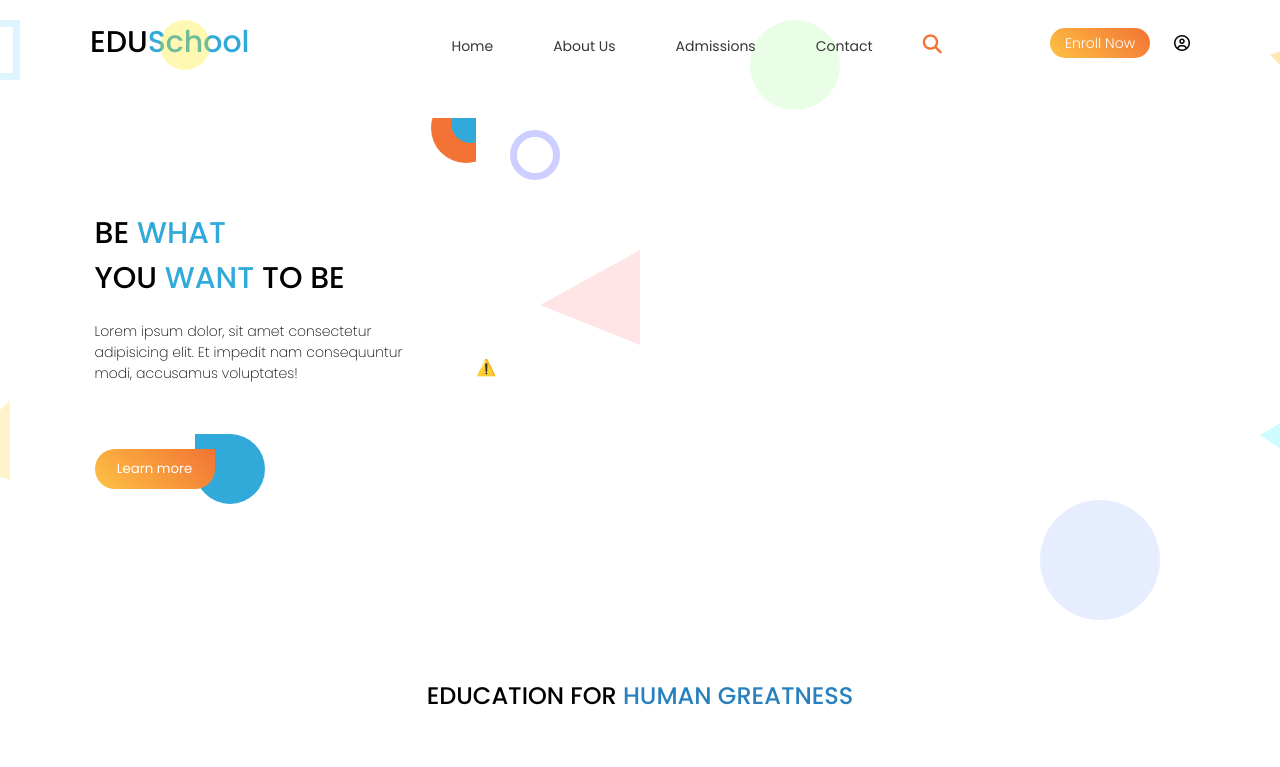
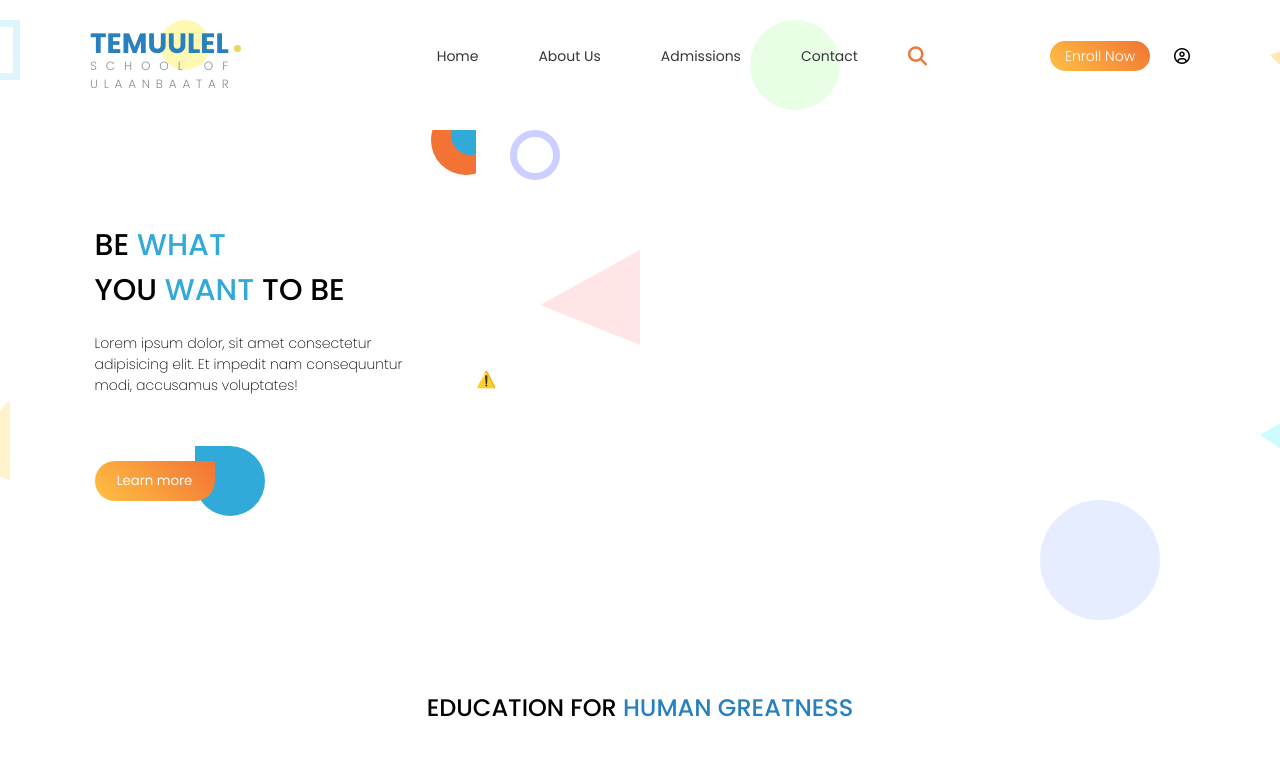
Before and after one commit to temuujin2/School_web, a plain HTML site: page index.html in a window 1280 px wide. Shown: the top 767 px of the page. Drawn offline with nearby package versions, Linux system fonts and the light colour scheme; no server answers.

Commit message:
june 5 15:03
Logo nemlee

```diff
--- a/index.html
+++ b/index.html
@@ -5,7 +5,7 @@
     <meta charset="UTF-8">
     <meta http-equiv="X-UA-Compatible" content="IE=edge">
     <meta name="viewport" content="width=device-width, initial-scale=1.0">
-    <title>Shopping web site</title>
+    <title>TEMUULEL School</title>
     <link rel="stylesheet" href="style.css">
     <script src="https://kit.fontawesome.com/5e8cfaaea7.js" crossorigin="anonymous"></script>
     <link rel="stylesheet" href="https://unpkg.com/aos@next/dist/aos.css" />
@@ -38,8 +38,21 @@
     <main>
         <header>
             <div class="top-menu">
-                <div class="logo">
-                    <p>EDU<span>School</span></p>
+                <div class="container-logo">
+                    <div class="box-logo">
+
+                        <div class="title-logo">
+                            <span class="block-logo"></span>
+                            <h1>TEMUULEL<span></span></h1>
+                        </div>
+
+                        <div class="role-logo-text">
+                            <div class="block-logo"></div>
+                            <p>SCHOOL OF <span id="ul-text">ULAANBAATAR</span></p>
+
+                        </div>
+
+                    </div>
                 </div>
                 <div class="menu">
                     <ul>
@@ -255,10 +268,10 @@
                         <fieldset id="second">
                             <h2 class="title">Гэрийн хаяг</h2>
                             <p class="subtitle">Алхам 2</p>
-                            <input class="text_field" name="marks" placeholder="Амьдран суугаа хороо, дүүрэг" type="text" value="">
-                            <input class="text_field" name="marks" placeholder="Байр, гудамж" type="text" value="">
-                            <input class="text_field" name="pyear" placeholder="хаяг, тоот" type="text" value="">
-                            <input class="text_field" name="univ" placeholder="Ам бүлийн тоо" type="text">
+                            <input class="text_field" name="contact" placeholder="Амьдран суугаа хороо, дүүрэг" type="text" value="">
+                            <input class="text_field" name="contact" placeholder="Байр, гудамж" type="text" value="">
+                            <input class="text_field" name="contact" placeholder="хаяг, тоот" type="text" value="">
+                            <input class="text_field" name="text" placeholder="Ам бүлийн тоо" type="text">
                             <div class="button-wrapp-np">
                                 <input id="pre_btn1" onclick="prev_step1()" type="button" value="Previous">
                                 <input id="next_btn2" name="next" onclick="next_step2()" type="button" value="Next">
@@ -267,9 +280,9 @@
                         <fieldset id="third">
                             <h2 class="title">Холбоо барих</h2>
                             <p class="subtitle">Алхам 3</p>
-                            <input class="text_field" name="fname" placeholder="Холбоо барих утасны дугаар 1" type="text">
-                            <input class="text_field" name="lname" placeholder="Холбоо барих утасны дугаар 2" type="text">
-                            <input class="text_field" name="cont" placeholder="Холбогдох имэйл хаяг" type="text">
+                            <input class="text_field" name="phone" placeholder="Холбоо барих утасны дугаар 1" type="phone">
+                            <input class="text_field" name="phone" placeholder="Холбоо барих утасны дугаар 2" type="phone">
+                            <input class="text_field" name="email" placeholder="Холбогдох имэйл хаяг" type="email">
 
                             <div class="button-wrapp-np">
                                 <input id="pre_btn2" onclick="prev_step2()" type="button" value="Previous">
--- a/style.css
+++ b/style.css
@@ -22,15 +22,201 @@ main {
     width: 95vw;
 
 }
+/* ================= LOGO ======================= */
+.container-logo {
+    display: flex;
+    justify-content: center;
+    align-items: center;
+    z-index: 5;
+  }
+  .container-logo .box-logo {
+    width: 180px;
+    position: relative;
+    display: flex;
+    justify-content: center;
+    flex-direction: column;
+  }
+  .container-logo .box-logo .title-logo {
+    width: 100%;
+    position: relative;
+    display: flex;
+    align-items: center;
+    height: 40px;
+  }
+  .container-logo .box-logo .title-logo  .block-logo {
+    width: 0%;
+    height: inherit;
+    background: #ffb510;
+    position: absolute;
+    animation: mainBlock 2s cubic-bezier(0.74, 0.06, 0.4, 0.92) forwards;
+    display: flex;
+  }
+  .container-logo .box-logo .title-logo h1 {
+    font-family: "Poppins";
+    color: #2880be;
+    font-size: 28px;
+    -webkit-animation: mainFadeIn 2s forwards;
+    -o-animation: mainFadeIn 2s forwards;
+    animation: mainFadeIn 2s forwards;
+    animation-delay: 1.6s;
+    opacity: 0;
+    display: flex;
+    align-items: baseline;
+    position: relative;
+  }
+  .container-logo .box-logo .title-logo h1 span {
+    width: 0px;
+    height: 0px;
+    -webkit-border-radius: 50%;
+    -moz-border-radius: 50%;
+    border-radius: 50%;
+    background: #ffb510;
+    -webkit-animation: load 0.6s cubic-bezier(0.74, 0.06, 0.4, 0.92) forwards;
+    animation: popIn 0.8s cubic-bezier(0.74, 0.06, 0.4, 0.92) forwards;
+    animation-delay: 2s;
+    margin-left: 5px;
 
-.logo {
-    font-size: 30px;
-    font-weight: 500;
-}
+    position: absolute;
+    bottom: 10px;
+    right: -12px;
+  }
+  .container-logo .box-logo .role-logo-text {
+    width: 100%;
+    position: relative;
+    display: flex;
+    align-items: center;
+    margin-top: -8px;
+    height: 40px;
+  }
+  .container-logo .box-logo .role-logo-text .block-logo {
+    width: 0%;
+    height: inherit;
+    background: #31aada;
+    position: absolute;
+    animation: secBlock 2s cubic-bezier(0.74, 0.06, 0.4, 0.92) forwards;
+    animation-delay: 2s;
+    display: flex;
+  }
+#ul-text {
+    letter-spacing: 5.8px;
+    margin-top: -20px;
 
-.logo span {
-    color: #31aada;
-}
+  }
+  .container-logo .box-logo .role-logo-text p {
+    animation: secFadeIn 2s forwards;
+    animation-delay: 3.2s;
+    opacity: 0;
+    font-weight: 300;
+    color: #1b1b1b;
+    font-size: 12px;
+    margin-top: -1px;
+    text-transform: uppercase;
+    letter-spacing: 8.9px;
+  }
+
+  @keyframes mainBlock {
+    0% {
+      width: 0%;
+      left: 0;
+    }
+    50% {
+      width: 100%;
+      left: 0;
+    }
+    100% {
+      width: 0;
+      left: 100%;
+    }
+  }
+  @keyframes secBlock {
+    0% {
+      width: 0%;
+      left: 0;
+    }
+    50% {
+      width: 100%;
+      left: 0;
+    }
+    100% {
+      width: 0;
+      left: 100%;
+    }
+  }
+  @keyframes mainFadeIn {
+    0% {
+      opacity: 0;
+    }
+    100% {
+      opacity: 1;
+    }
+  }
+  @keyframes popIn {
+    0% {
+      width: 0px;
+      height: 0px;
+      background: #e9d856;
+      border: 0px solid #ddd;
+      opacity: 0;
+    }
+    50% {
+      width: 10px;
+      height: 10px;
+      background: #e9d856;
+      opacity: 1;
+      bottom: 45px;
+    }
+    65% {
+      width: 7px;
+      height: 7px;
+      bottom: 0px;
+      width: 15px;
+    }
+    80% {
+      width: 10px;
+      height: 10px;
+      bottom: 20px;
+    }
+    100% {
+      width: 7px;
+      height: 7px;
+      background: #e9d856;
+      border: 0px solid #222;
+      bottom: 13px;
+    }
+  }
+  @keyframes secFadeIn {
+    0% {
+      opacity: 0;
+    }
+    100% {
+      opacity: 0.5;
+    }
+  }
+  @keyframes top {
+    0% {
+      opacity: 0;
+      bottom: -80px;
+    }
+    100% {
+      opacity: 1;
+      bottom: 0px;
+    }
+  }
+  @keyframes icon {
+    0% {
+      opacity: 0;
+      transform: scale(0);
+    }
+    50% {
+      opacity: 1;
+      transform: scale(1.3) rotate(-2deg);
+    }
+    100% {
+      opacity: 1;
+      bottom: 0px;
+    }
+  }
+/* ================= LOGO END =================== */
 
 .top-menu {
     margin-top: 20px;
@@ -43,7 +229,8 @@ main {
 }
 
 .menu {
-    margin-top: 13px;
+    margin-left: -50px;
+    margin-top: 23px;
     display: flex;
 
 }
@@ -83,7 +270,7 @@ li {
 }
 .icon-menu {
 
-    margin-top: 15px;
+    margin-top: 17px;
     display: flex;
     justify-content: flex-start;
     gap: 30px;
@@ -91,7 +278,7 @@ li {
 }
 .icon-menu-2 {
     position: relative;
-    margin-top: 15px;
+    margin-top: 28px;
     display: flex;
     justify-content: flex-start;
     gap: 30px;
```
